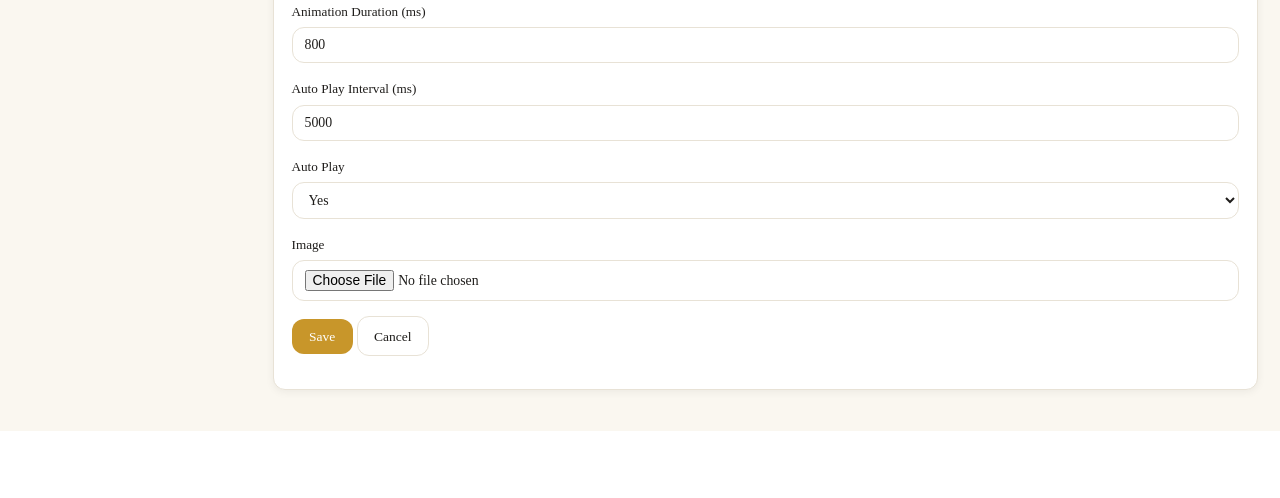
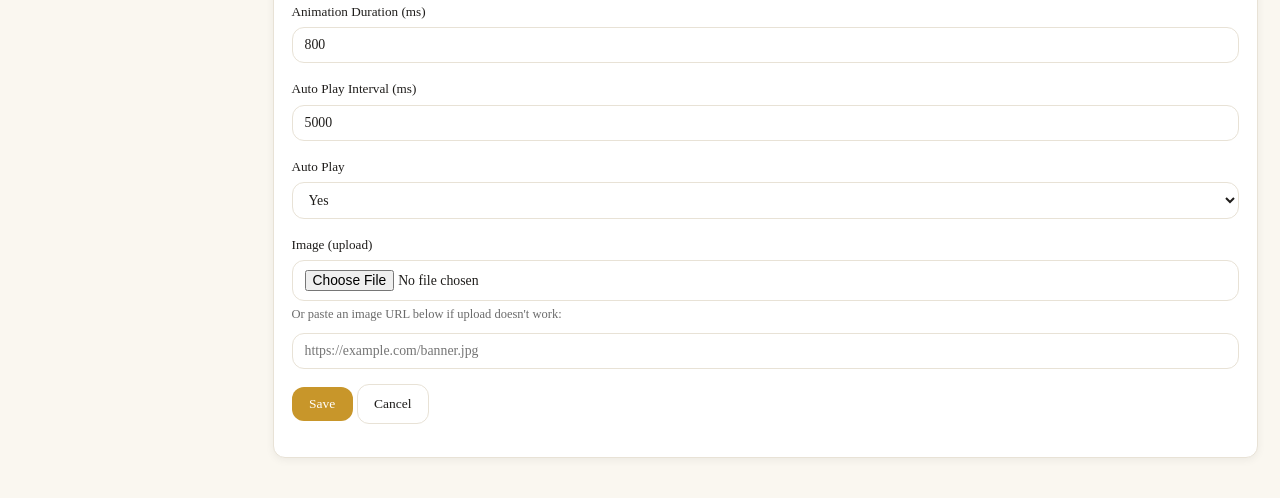
Before and after one commit to 1246anam-create/resturendmanagmentsystem, a Flask app: page /admin/cms/banners/add in a window 1280 px wide. Shown: the part 862-1360 px from the top of the page. Before the commit the page ends 1293 px from the top, so only its background shows below. Run offline with Flask 3, Linux system fonts and the light colour scheme; a user stored in the database is signed in.

Commit message:
feat: add image URL fallback for banner upload (works when file upload is blocked)

```diff
--- a/routes/cms.py
+++ b/routes/cms.py
@@ -91,11 +91,13 @@ def banners():
 def banner_add():
     if request.method == "POST":
         image = None
-        if request.files.get("image"):
+        if request.files.get("image") and request.files["image"].filename:
             image = save_uploaded_file(request.files["image"], "banners")
             if image is None:
                 flash("Invalid image file. Please upload a valid image (PNG, JPG, JPEG, GIF, WebP, SVG, ICO) under 16MB.", "danger")
                 return render_template("admin/cms_banner_form.html", banner=None)
+        if not image and request.form.get("image_url"):
+            image = request.form.get("image_url").strip()
         b = Banner(
             title=request.form.get("title", "").strip(),
             description=request.form.get("description", ""),
@@ -135,12 +137,14 @@ def banner_edit(bid):
         b.animation_duration = sanitize_int(request.form.get("animation_duration", 800))
         b.auto_play = bool(request.form.get("auto_play"))
         b.auto_play_interval = sanitize_int(request.form.get("auto_play_interval", 5000))
-        if request.files.get("image"):
+        if request.files.get("image") and request.files["image"].filename:
             path = save_uploaded_file(request.files["image"], "banners")
             if path is None:
                 flash("Invalid image file. Please upload a valid image (PNG, JPG, JPEG, GIF, WebP, SVG, ICO) under 16MB.", "danger")
                 return render_template("admin/cms_banner_form.html", banner=b)
             b.image = path
+        elif request.form.get("image_url"):
+            b.image = request.form.get("image_url").strip()
         db.session.commit()
         log_activity(current_user, "banner_updated", "cms", request.remote_addr)
         flash("Banner updated.", "success")
--- a/templates/admin/cms_banner_form.html
+++ b/templates/admin/cms_banner_form.html
@@ -66,9 +66,11 @@
         </select>
       </div>
       <div class="form-group" style="grid-column:1/-1">
-        <label>Image</label>
-        {% if banner and banner.image %}<img src="{{ url_for('static', filename=banner.image) }}" class="thumb-lg" onerror="this.src='{{ url_for('static', filename='uploads/banners/default.jpg') }}'"><br>{% endif %}
+        <label>Image (upload)</label>
+        {% if banner and banner.image %}<img src="{{ url_for('static', filename=banner.image) if not banner.image.startswith('http') else banner.image }}" class="thumb-lg" onerror="this.src='{{ url_for('static', filename='uploads/banners/default.jpg') }}'"><br>{% endif %}
         <input type="file" name="image" class="form-control" accept="image/*">
+        <small class="text-muted">Or paste an image URL below if upload doesn't work:</small>
+        <input type="url" name="image_url" class="form-control mt-1" placeholder="https://example.com/banner.jpg" value="{{ banner.image if banner and banner.image.startswith('http') else '' }}">
       </div>
       <div class="form-group" style="grid-column:1/-1">
         <button class="btn btn-primary">Save</button>
```
Also changed, not shown: static/uploads/banners/X1NScJ8EXv1y.jpg (added).
